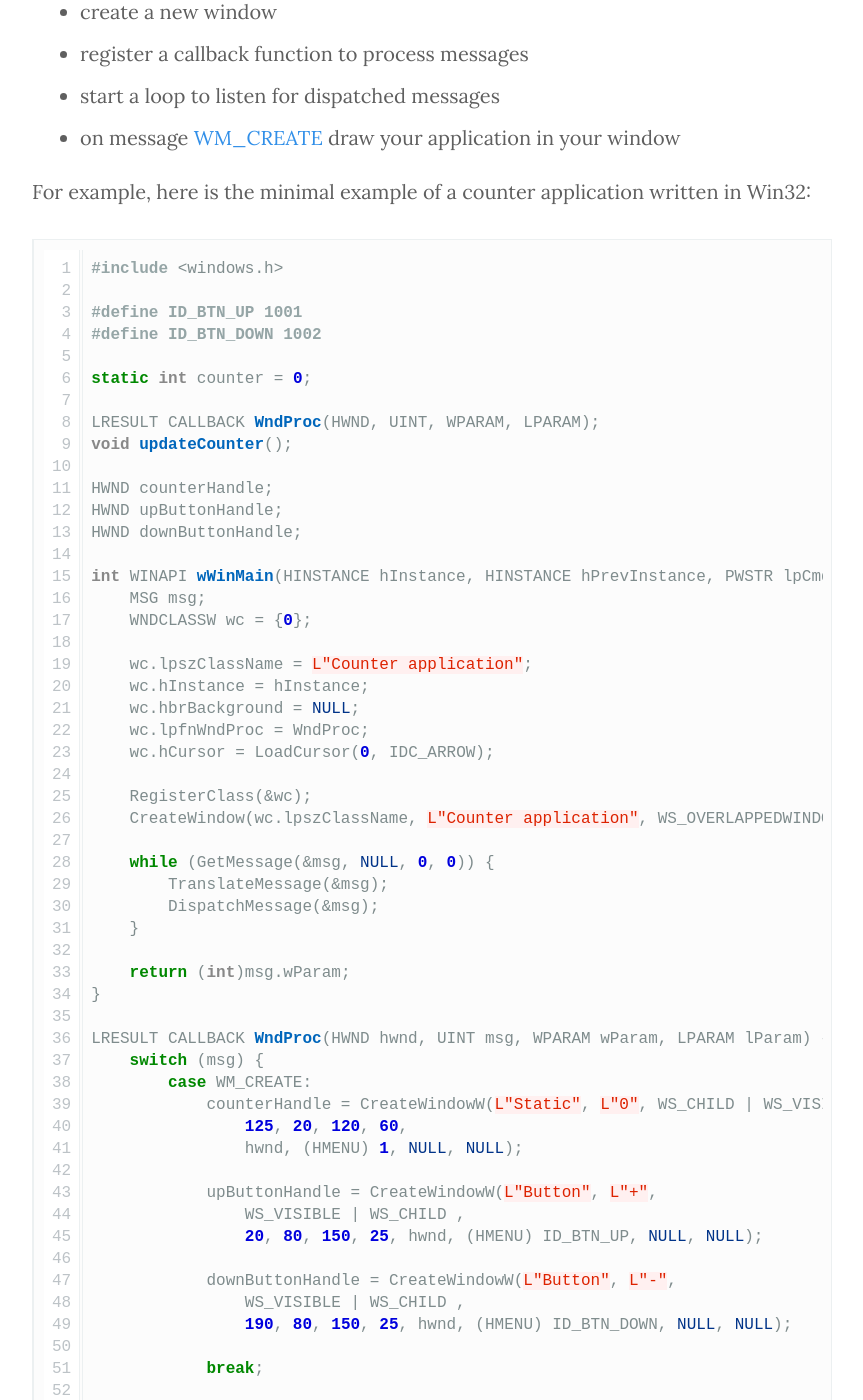
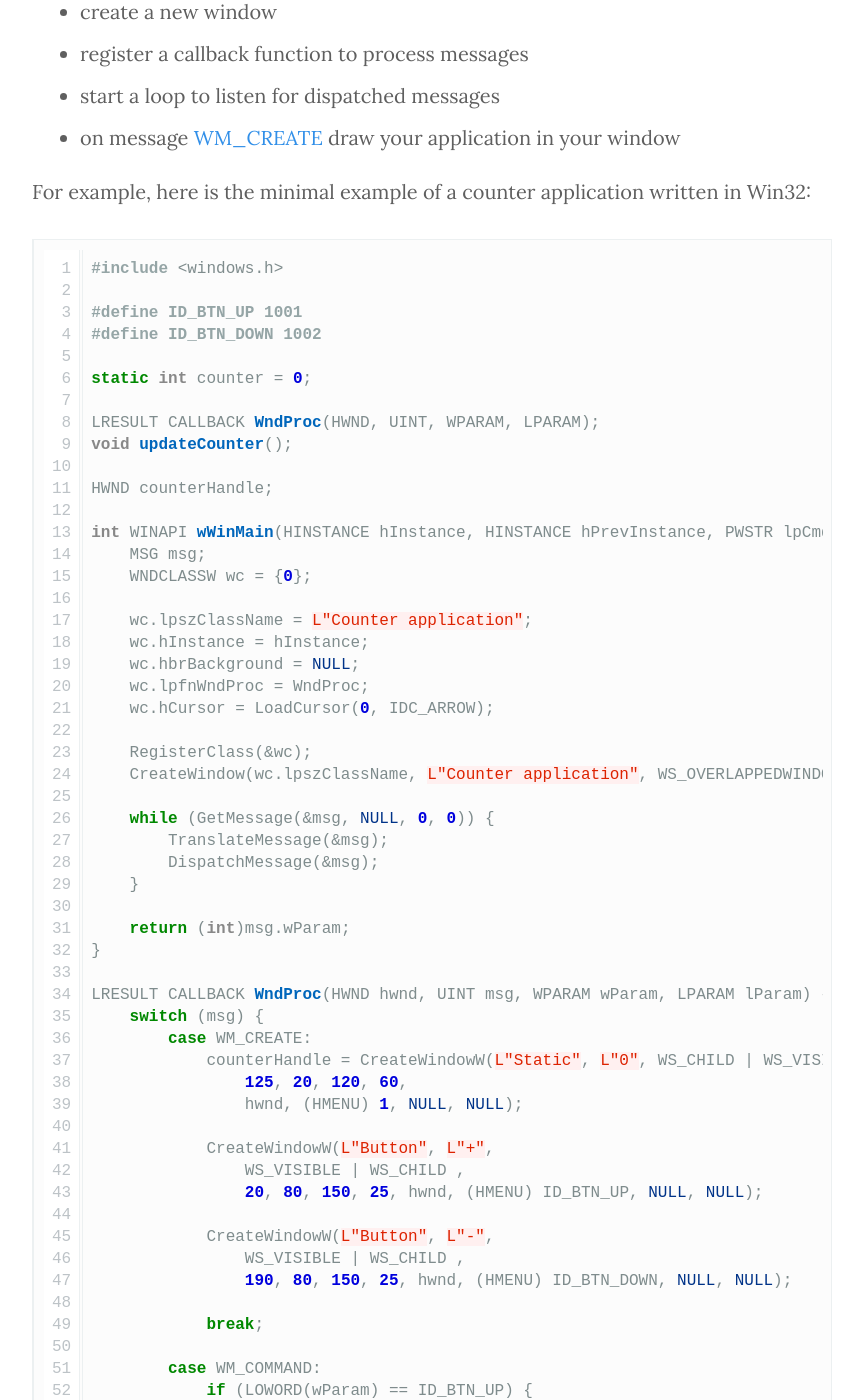
Before and after one commit to Bloomca/blog, a Jekyll site: the page built from _posts/2025-09-21-build-simple-win32-app.md, in a window 1280 px wide and 1400 px high, scrolled down 2871 px. Shown: the whole window, without its empty margins (208-1071 px from the left). Built offline with Jekyll 4.4.1, drawn with Linux system fonts in a browser that asks for light colours; some web fonts are replaced; some of the changed text lies outside the part shown.

Commit message:
remove more unused variables in win32 code example

```diff
--- a/_posts/2025-09-21-build-simple-win32-app.md
+++ b/_posts/2025-09-21-build-simple-win32-app.md
@@ -62,8 +62,6 @@ LRESULT CALLBACK WndProc(HWND, UINT, WPARAM, LPARAM);
 void updateCounter();
 
 HWND counterHandle;
-HWND upButtonHandle;
-HWND downButtonHandle;
 
 int WINAPI wWinMain(HINSTANCE hInstance, HINSTANCE hPrevInstance, PWSTR lpCmdLine, int nCmdShow) {
     MSG msg;
@@ -93,11 +91,11 @@ LRESULT CALLBACK WndProc(HWND hwnd, UINT msg, WPARAM wParam, LPARAM lParam) {
                 125, 20, 120, 60,
                 hwnd, (HMENU) 1, NULL, NULL);
 
-            upButtonHandle = CreateWindowW(L"Button", L"+",
+            CreateWindowW(L"Button", L"+",
                 WS_VISIBLE | WS_CHILD ,
                 20, 80, 150, 25, hwnd, (HMENU) ID_BTN_UP, NULL, NULL);
 
-            downButtonHandle = CreateWindowW(L"Button", L"-",
+            CreateWindowW(L"Button", L"-",
                 WS_VISIBLE | WS_CHILD ,
                 190, 80, 150, 25, hwnd, (HMENU) ID_BTN_DOWN, NULL, NULL);
 
```
